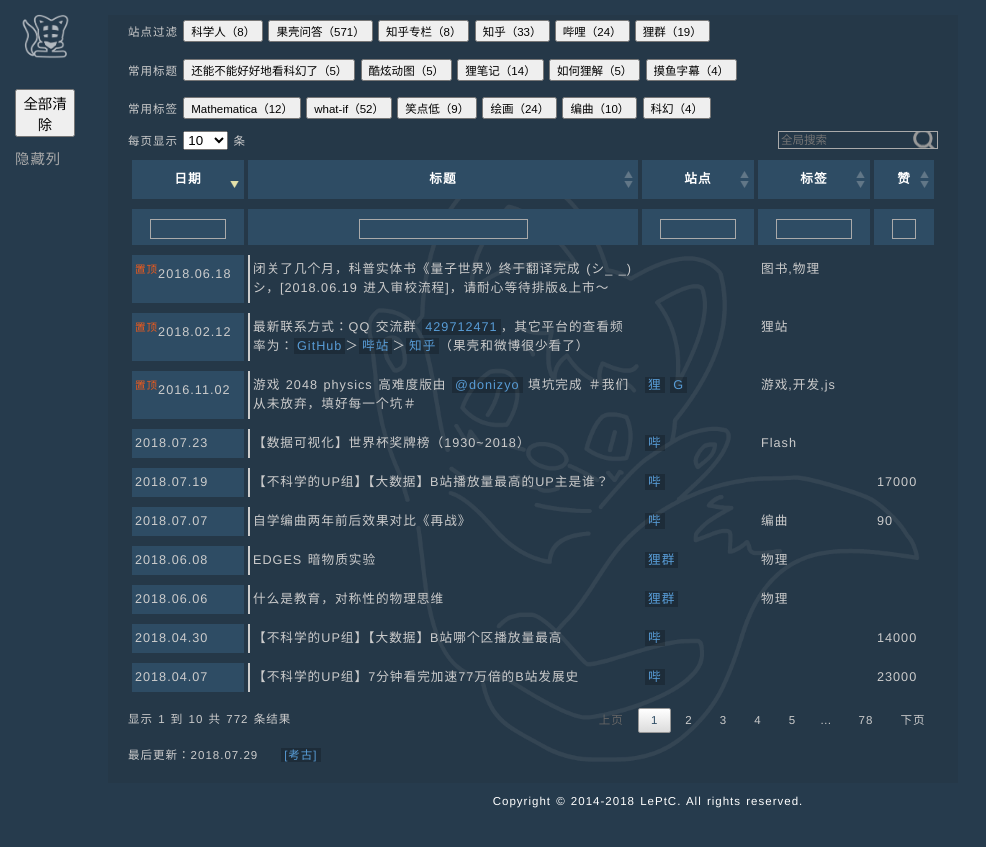
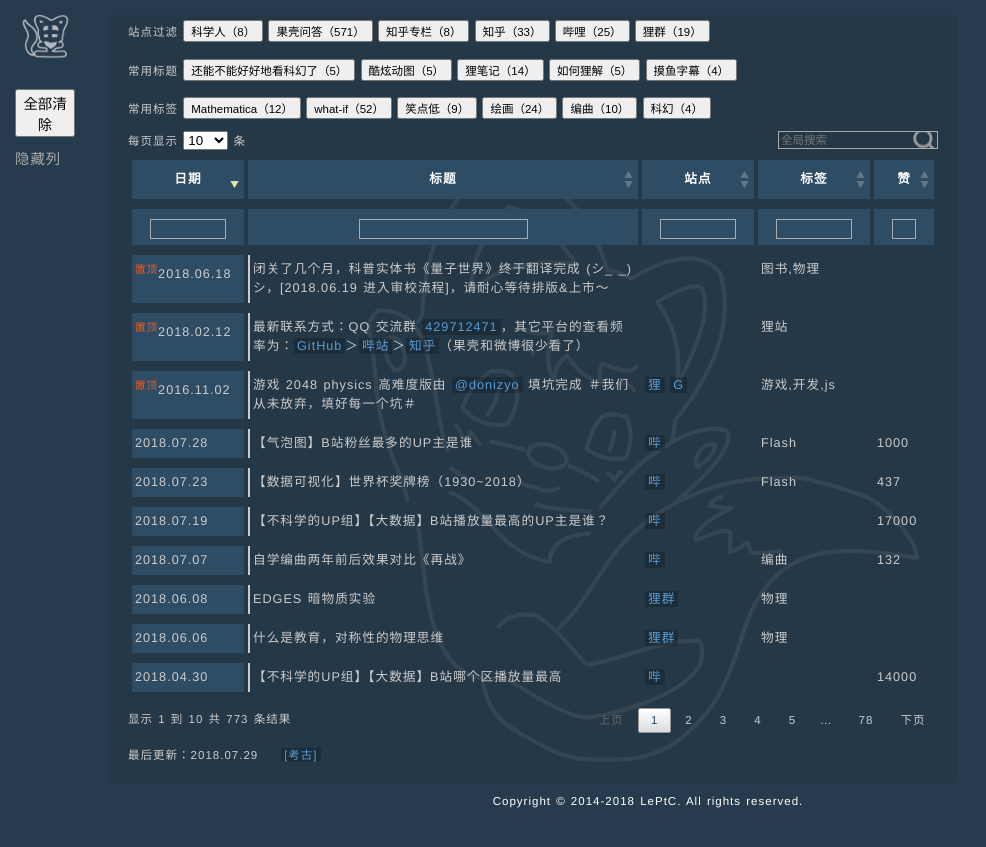
Before and after one commit to LePtC/LePtC.github.io, a Jekyll site: the page built from index.html, in a window 1280 px wide. Shown: the top 847 px of the page, without its empty margins (0-986 px from the left). Built offline with Jekyll 4.4.1, drawn with Linux system fonts in a browser that asks for light colours; Markdown is read by kramdown in place of the engine named in the settings; comment, search, counter and statistics services are not loaded.

Commit message:
update index

```diff
--- a/index.html
+++ b/index.html
@@ -149,7 +149,7 @@ $(document).ready(function() {
 <button type="button" onclick="inject('站点','壳问')">果壳问答（571）</button>
 <button type="button" onclick="inject('站点','知专')">知乎专栏（8）</button>
 <button type="button" onclick="inject('站点','知')">知乎（33）</button>
-<button type="button" onclick="inject('站点','哔')">哔哩（24）</button>
+<button type="button" onclick="inject('站点','哔')">哔哩（25）</button>
 <button type="button" onclick="inject('站点','狸群')">狸群（19）</button>
 </p>
 
@@ -217,10 +217,15 @@ $(document).ready(function() {
 <td>科学人,物理</td><td></td></tr> -->
 
 
+<tr><td>2018.07.28</td>
+  <td>【气泡图】B站粉丝最多的UP主是谁</td>
+<td><a href="http://www.bilibili.com/video/av27916390">哔</a></td>
+<td>Flash</td><td>1000</td></tr>
+
 <tr><td>2018.07.23</td>
   <td>【数据可视化】世界杯奖牌榜（1930~2018）</td>
 <td><a href="http://www.bilibili.com/video/av27570528/">哔</a></td>
-<td>Flash</td><td></td></tr>
+<td>Flash</td><td>437</td></tr>
 
 <tr><td>2018.07.19</td>
   <td>【不科学的UP组】【大数据】B站播放量最高的UP主是谁？</td>
@@ -230,7 +235,7 @@ $(document).ready(function() {
 <tr><td>2018.07.07</td>
   <td>自学编曲两年前后效果对比《再战》</td>
 <td><a href="http://www.bilibili.com/video/av26310074">哔</a></td>
-<td>编曲</td><td>90</td></tr>
+<td>编曲</td><td>132</td></tr>
 
 <tr><td><sup>置顶</sup>2018.06.18</td>
   <td>闭关了几个月，科普实体书《量子世界》终于翻译完成 (シ_ _)シ，[2018.06.19 进入审校流程]，请耐心等待排版&amp;上市～</td>
```
Also changed, not shown: other parts of index.html (+7 -7 lines).
